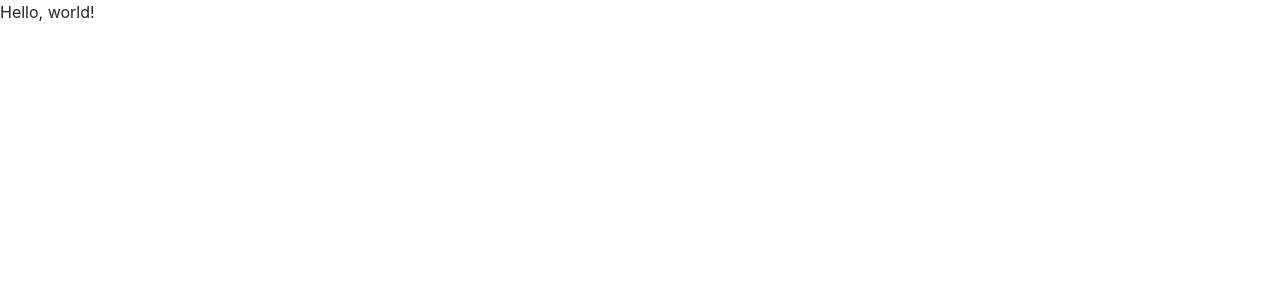
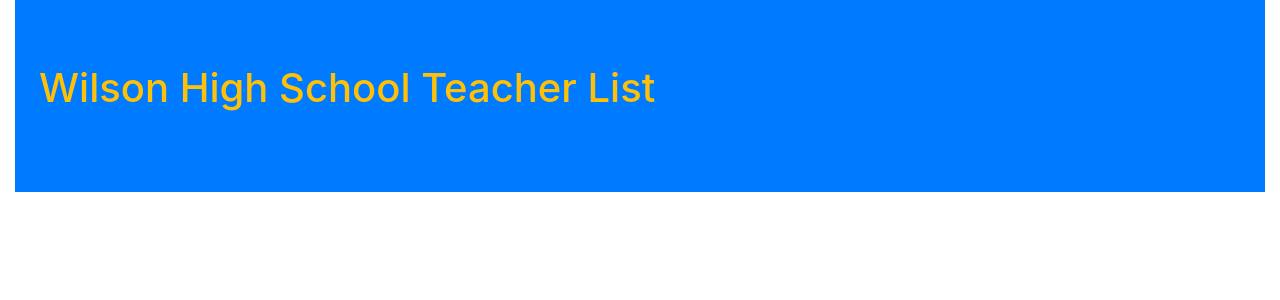
Before and after one commit to Mattmej/wilson_hs_teachers, a React (Create React App) app: page / in a window 1280 px wide. Shown: the top 300 px of the page. Built offline with nearby package versions, Linux system fonts and the light colour scheme.

Commit message:
Install reactstrap, will use instead of react-bootstrap. Also create header.

```diff
--- a/package.json
+++ b/package.json
@@ -11,7 +11,8 @@
     "react": "^16.13.1",
     "react-bootstrap": "^1.3.0",
     "react-dom": "^16.13.1",
-    "react-scripts": "3.4.3"
+    "react-scripts": "3.4.3",
+    "reactstrap": "^8.6.0"
   },
   "scripts": {
     "start": "react-scripts start",
--- a/src/App.js
+++ b/src/App.js
@@ -1,7 +1,13 @@
 import React, { Component } from 'react';
-import logo from './logo.svg';
+// import logo from './logo.svg';
 import './App.css';
 import 'bootstrap/dist/css/bootstrap.min.css';
+// import Container from 'react-bootstrap/Container';
+import { Container, Row, Col } from 'reactstrap';
+// import Row from 'react-bootstrap/Row';
+// import Col from 'react-bootstrap/Col';
+import Header from './Components/Header';
+
 
 // function App() {
 //   return (
@@ -27,7 +33,13 @@ import 'bootstrap/dist/css/bootstrap.min.css';
 class App extends Component {
   render() {
     return(
-      <div>Hello, world!</div>
+      // <div>Hello, world!</div>
+      <Container fluid className='mx-0'>
+        <Header
+          pageTitle='Wilson High School Teacher List'
+          // subTitle='Use the search bar to find a teacher, or display a list of all teachers!'
+        />
+      </Container>
     )
   }
 }
--- /dev/null
+++ b/src/Components/Header.js
@@ -0,0 +1,13 @@
+import React from 'react';
+import Jumbotron from 'react-bootstrap/Jumbotron';
+
+const header = (props) => {
+    return (
+        <Jumbotron className='bg-primary text-warning pl-4' fluid>
+            <h1>{props.pageTitle}</h1>
+            <p>{props.subTitle}</p>
+        </Jumbotron>
+    )
+};
+
+export default header;
```
Also changed, not shown: 1 other file (tests, documents, lock files or other folders).
